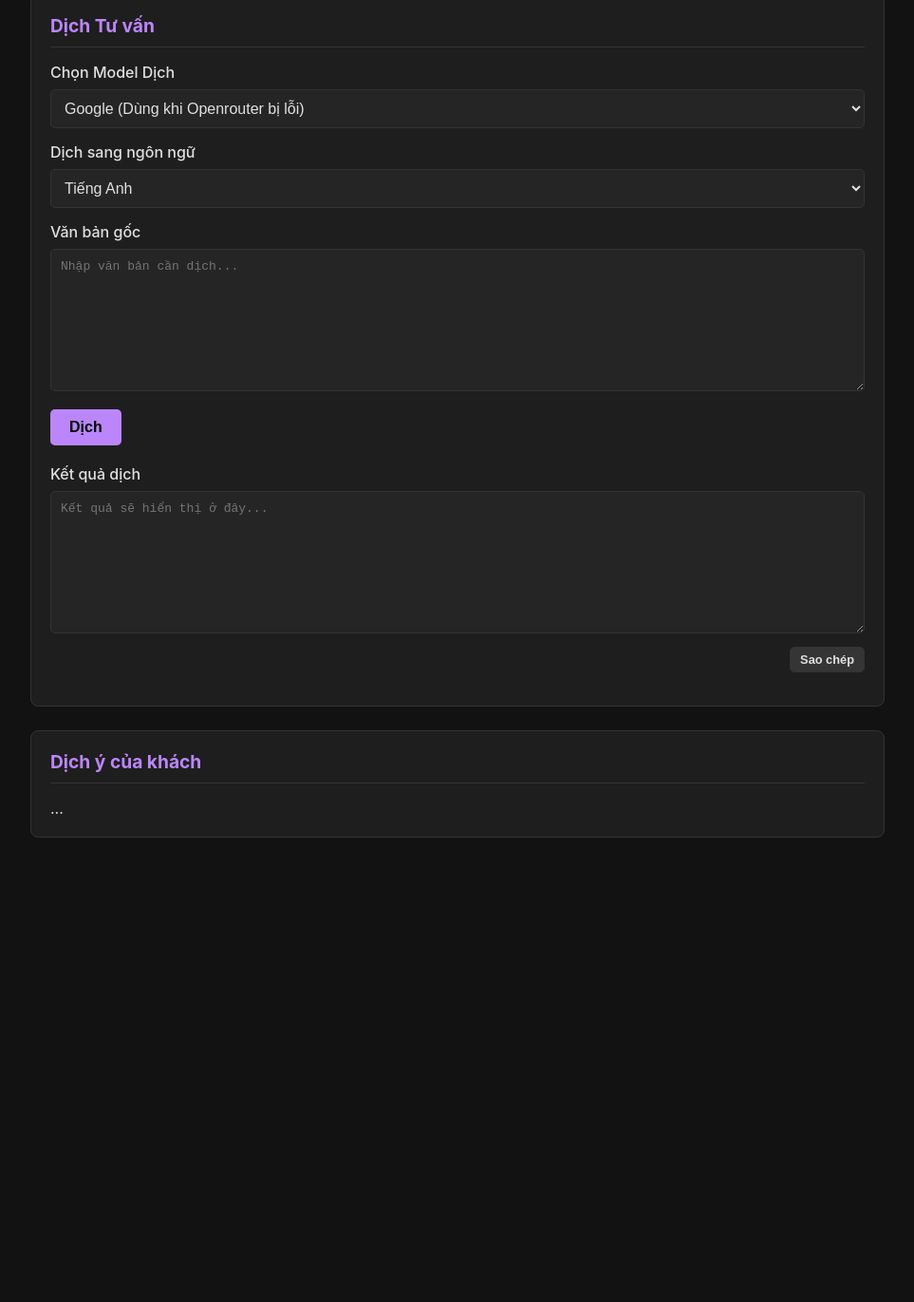
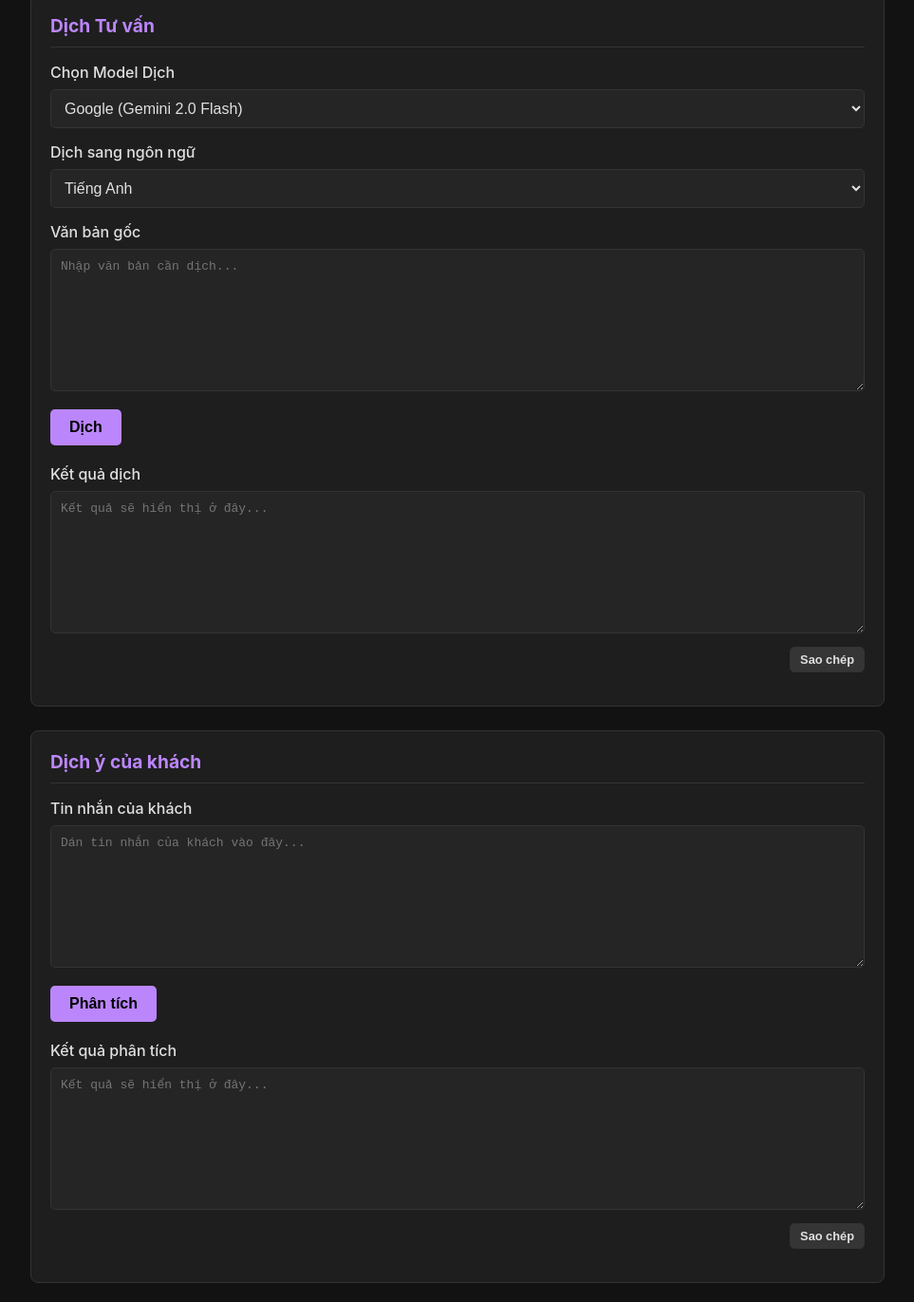
Before and after one commit to MizuCiaossu/ai-translator, a website: page index.html in a window 1280 px wide. Shown: the part 107-1478 px from the top of the page at 95% size, without its empty margins (158-1121 px from the left). Before the commit the page ends 1009 px from the top, so only its background shows below. Drawn offline with Linux system fonts and the light colour scheme.

Commit message:
cập nhật open router chuẩn

```diff
--- a/index.html
+++ b/index.html
@@ -19,11 +19,10 @@
 
         <div class="form-group">
             <label for="translationModelSelect">Chọn Model Dịch</label>
-            <!-- Đổi ID và thêm lựa chọn mới -->
             <select id="translationModelSelect">
-                <option value="gemini|gemini-2.0-flash">Google (Dùng khi Openrouter bị lỗi)</option>
+                <option value="gemini|gemini-2.0-flash">Google (Gemini 2.0 Flash)</option>
                 <option value="gemini|gemini-1.5-pro-latest">Google (Gemini 1.5 Pro)</option>
-                <option value="openrouter|google/gemini-2.5-flash-lite">OpenRouter (Ưu tiên sử dụng)</option>
+                <option value="openrouter|google/gemini-2.5-flash-lite">OpenRouter (Gemini 2.5 Flash Lite)</option>
             </select>
         </div>
 
@@ -45,10 +44,21 @@
         </div>
     </div>
 
+    <!-- SỬA LỖI: Khôi phục lại đầy đủ nội dung của phần này -->
     <div class="card">
         <h2>Dịch ý của khách</h2>
-        <!-- Phần này giữ nguyên không đổi -->
-        ...
+        <div class="form-group">
+            <label for="customerMessage">Tin nhắn của khách</label>
+            <textarea id="customerMessage" placeholder="Dán tin nhắn của khách vào đây..."></textarea>
+        </div>
+        <button id="analyzeBtn">Phân tích</button>
+        <div class="form-group" style="margin-top: 20px;">
+            <label for="analysisResult">Kết quả phân tích</label>
+            <textarea id="analysisResult" readonly placeholder="Kết quả sẽ hiển thị ở đây..."></textarea>
+            <div class="copy-button-wrapper">
+                <button class="copy-button" data-target="analysisResult">Sao chép</button>
+            </div>
+        </div>
     </div>
 </div>
 <script src="script.js"></script>
```
